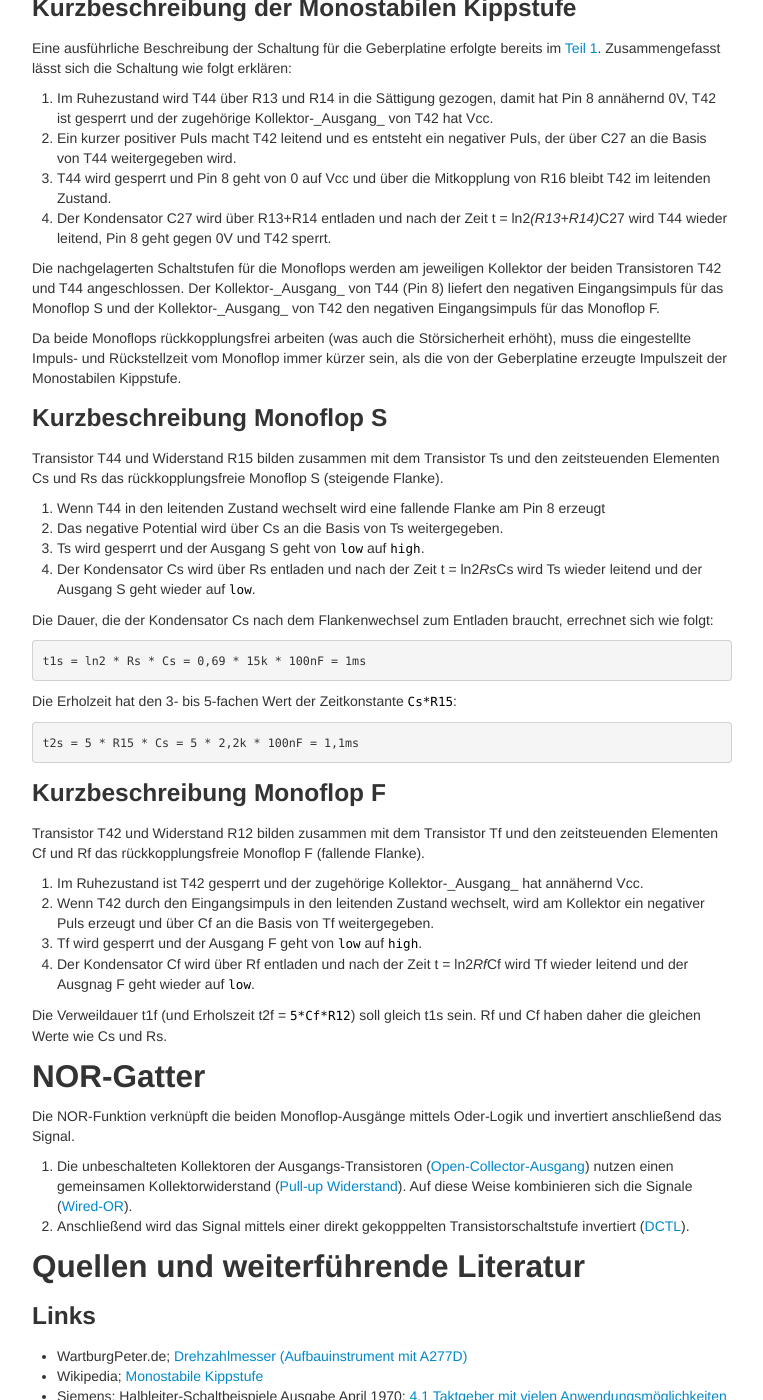
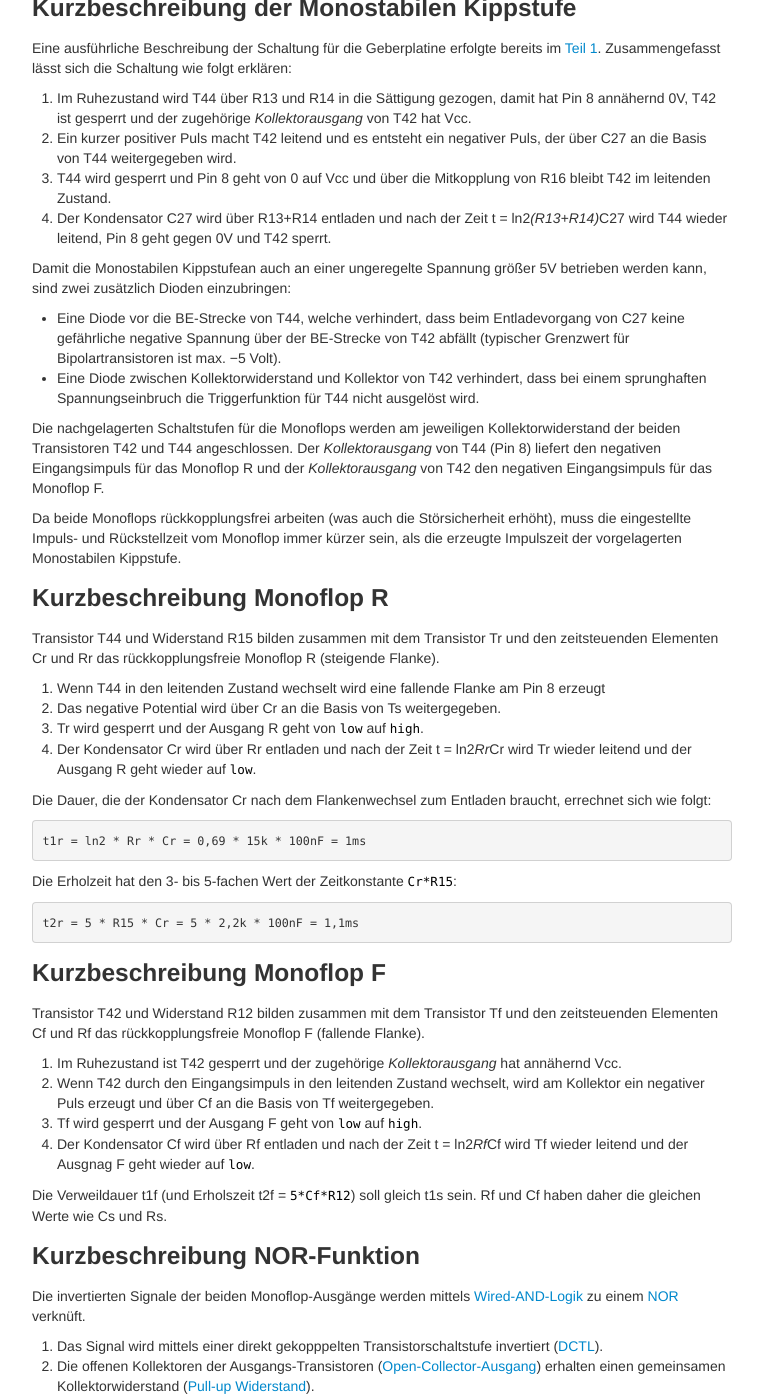
Before and after one commit to brickpool/Speedometer, a Jekyll site: the page built from pages/zuendsignalwandler_3.md, in a window 1280 px wide and 1400 px high, scrolled down 736 px. Shown: the whole window, without its empty margins (258-1021 px from the left). Built offline with Jekyll 4.4.1, drawn with Linux system fonts in a browser that asks for light colours; some of the changed text lies outside the part shown.

Commit message:
Update Page

````diff
--- a/pages/zuendsignalwandler_3.md
+++ b/pages/zuendsignalwandler_3.md
@@ -7,69 +7,73 @@ description: Universal LCD Motorrad Tachometer
 Eine Lösung in diskreter Form ist ebenfalls möglich. Gewünscht sind (negative) Impulse der doppelten Frequenz zum Eingangssignal. Um eine Impulsdopplung zu erzeugen, wird die als Impulsformer wirkende monostabile Kippstufe um zwei Zeitglieder erweitert. Die steigende und fallende Flanke der Monostabilen Kippstufe dienen als Steuerflanken, die auf zwei weitere Zeitglieder wirken. Jedes Zeitglied erzeugt aus der jeweiligen Flanke ein `high`-Signal von 1ms. Die Steuersignale werden anschließend NOR-verknüpft und mittes eines RC-Differenzierers werden die benötigten negative Impulse erzeugt. Folgend die schemtische Darstellung:
 
 ```
-              :           : Monoflop S :             :
-              :           : 1ms        :             :
-                                         ^ Vcc
-                                         |
-                                        .-. Pullup
-                                        | |
-                .-----.      .-----.    '-'   .---.     .----.
-Kl.1 ___        | 1/\ |-----o> 1/\ |<>---+----| 1 |o----|d/dt|----o
- o--|___|--+---->     |      '-----' oc  |    '---'     '----'
-          .-.   |     |      .-----.     |
-          | |   |     |o----o> 1/\ |<>---'
-          '-'   '-----'      '-----' oc
+              :           : Monoflop R :            :
+              :           : 1ms        :            :
+                                             Vcc ^
+                                                 |
+                                                .-. Pullup
+                                                | |
+                .-----.      .-----.  .-----.   '-'
+Kl.1 ___        | 1/\ |-----o> 1/\ |--| >=1 |    |
+ o--|___|--+---->     |      '-----'  |     | OC |   .----.
+          .-.   |     |      .-----.  |     |o<>-+---|d/dt|----o
+          | |   |     |o----o> 1/\ |--|     |        '----'
+          '-'   '-----'      '-----'  '-----'
            |
           ===
-              : Monostab. :            : NOR =       :
-  Eingang-    : Kippstufe : Monoflop F : Wired-OR +  : Differenzierer
-  schutz      : ~ 2,5ms   : /1ms       : NOT         : /500us
+              : Monostab. :            :            :
+  Eingang-    : Kippstufe : Monoflop F : NOR (=NOT+ : Differenzierer
+  schutz      : ~ 2,5ms   : /1ms       : Wired-AND) : /500us
 ```
 
 Laut Definition sind Kippschaltungen digitale Schaltung mit sprunghaftem Übertragungsverhalten, verursacht durch Rückkopplung. Eine Monostabile Kippstufe ohne Mittkoplungswiderstand ist vielleicht keine Kippstufe laut Definition, aber durchaus ein zeitgebendes Schaltungselement. Folgend als Monoflop bezeichnet.
 
 ### Kurzbeschreibung der Monostabilen Kippstufe
 Eine ausführliche Beschreibung der Schaltung für die Geberplatine erfolgte bereits im [Teil 1](zuendsignalwandler_1.html). Zusammengefasst lässt sich die Schaltung wie folgt erklären:
-1. Im Ruhezustand wird T44 über R13 und R14 in die Sättigung gezogen, damit hat Pin 8 annähernd 0V, T42 ist gesperrt und der zugehörige Kollektor-_Ausgang_ von T42 hat Vcc.
+1. Im Ruhezustand wird T44 über R13 und R14 in die Sättigung gezogen, damit hat Pin 8 annähernd 0V, T42 ist gesperrt und der zugehörige _Kollektorausgang_ von T42 hat Vcc.
 2. Ein kurzer positiver Puls macht T42 leitend und es entsteht ein negativer Puls, der über C27 an die Basis von T44 weitergegeben wird.
 3. T44 wird gesperrt und Pin 8 geht von 0 auf Vcc und über die Mitkopplung von R16 bleibt T42 im leitenden Zustand.
 4. Der Kondensator C27 wird über R13+R14 entladen und nach der Zeit t = ln2*(R13+R14)*C27 wird T44 wieder leitend, Pin 8 geht gegen 0V und T42 sperrt.
 
-Die nachgelagerten Schaltstufen für die Monoflops werden am jeweiligen Kollektor der beiden Transistoren T42 und T44 angeschlossen. Der Kollektor-_Ausgang_ von T44 (Pin 8) liefert den negativen Eingangsimpuls für das Monoflop S und der Kollektor-_Ausgang_ von T42 den negativen Eingangsimpuls für das Monoflop F.
+Damit die Monostabilen Kippstufean auch an einer ungeregelte Spannung größer 5V betrieben werden kann, sind zwei zusätzlich Dioden einzubringen:
+- Eine Diode vor die BE-Strecke von T44, welche verhindert, dass beim Entladevorgang von C27 keine gefährliche negative Spannung über der BE-Strecke von T42 abfällt (typischer Grenzwert für Bipolartransistoren ist max. −5 Volt).
+- Eine Diode zwischen Kollektorwiderstand und Kollektor von T42 verhindert, dass bei einem sprunghaften Spannungseinbruch die Triggerfunktion für T44 nicht ausgelöst wird.
 
-Da beide Monoflops rückkopplungsfrei arbeiten (was auch die Störsicherheit erhöht), muss die eingestellte Impuls- und Rückstellzeit vom Monoflop immer kürzer sein, als die von der Geberplatine erzeugte Impulszeit der Monostabilen Kippstufe.
+Die nachgelagerten Schaltstufen für die Monoflops werden am jeweiligen Kollektorwiderstand der beiden Transistoren T42 und T44 angeschlossen. Der _Kollektorausgang_ von T44 (Pin 8) liefert den negativen Eingangsimpuls für das Monoflop R und der _Kollektorausgang_ von T42 den negativen Eingangsimpuls für das Monoflop F.
 
-### Kurzbeschreibung Monoflop S
-Transistor T44 und Widerstand R15 bilden zusammen mit dem Transistor Ts und den zeitsteuenden Elementen Cs und Rs das rückkopplungsfreie Monoflop S (steigende Flanke).
+Da beide Monoflops rückkopplungsfrei arbeiten (was auch die Störsicherheit erhöht), muss die eingestellte Impuls- und Rückstellzeit vom Monoflop immer kürzer sein, als die erzeugte Impulszeit der vorgelagerten Monostabilen Kippstufe.
+
+### Kurzbeschreibung Monoflop R
+Transistor T44 und Widerstand R15 bilden zusammen mit dem Transistor Tr und den zeitsteuenden Elementen Cr und Rr das rückkopplungsfreie Monoflop R (steigende Flanke).
 
 1. Wenn T44 in den leitenden Zustand wechselt wird eine fallende Flanke am Pin 8 erzeugt
-2. Das negative Potential wird über Cs an die Basis von Ts weitergegeben.
-3. Ts wird gesperrt und der Ausgang S geht von `low` auf `high`.
-4. Der Kondensator Cs wird über Rs entladen und nach der Zeit t = ln2*Rs*Cs wird Ts wieder leitend und der Ausgang S geht wieder auf `low`.
+2. Das negative Potential wird über Cr an die Basis von Ts weitergegeben.
+3. Tr wird gesperrt und der Ausgang R geht von `low` auf `high`.
+4. Der Kondensator Cr wird über Rr entladen und nach der Zeit t = ln2*Rr*Cr wird Tr wieder leitend und der Ausgang R geht wieder auf `low`.
 
-Die Dauer, die der Kondensator Cs nach dem Flankenwechsel zum Entladen braucht, errechnet sich wie folgt:
+Die Dauer, die der Kondensator Cr nach dem Flankenwechsel zum Entladen braucht, errechnet sich wie folgt:
 
-    t1s = ln2 * Rs * Cs = 0,69 * 15k * 100nF = 1ms
+    t1r = ln2 * Rr * Cr = 0,69 * 15k * 100nF = 1ms
 
-Die Erholzeit hat den 3- bis 5-fachen Wert der Zeitkonstante `Cs*R15`:
+Die Erholzeit hat den 3- bis 5-fachen Wert der Zeitkonstante `Cr*R15`:
 
-    t2s = 5 * R15 * Cs = 5 * 2,2k * 100nF = 1,1ms
+    t2r = 5 * R15 * Cr = 5 * 2,2k * 100nF = 1,1ms
 
 ### Kurzbeschreibung Monoflop F
 Transistor T42 und Widerstand R12 bilden zusammen mit dem Transistor Tf und den zeitsteuenden Elementen Cf und Rf das rückkopplungsfreie Monoflop F (fallende Flanke).
 
-1. Im Ruhezustand ist T42 gesperrt und der zugehörige Kollektor-_Ausgang_ hat annähernd Vcc.
+1. Im Ruhezustand ist T42 gesperrt und der zugehörige _Kollektorausgang_ hat annähernd Vcc.
 2. Wenn T42 durch den Eingangsimpuls in den leitenden Zustand wechselt, wird am Kollektor ein negativer Puls erzeugt und über Cf an die Basis von Tf weitergegeben.
 3. Tf wird gesperrt und der Ausgang F geht von `low` auf `high`.
 4. Der Kondensator Cf wird über Rf entladen und nach der Zeit t = ln2*Rf*Cf wird Tf wieder leitend und der Ausgnag F geht wieder auf `low`.
 
 Die Verweildauer t1f (und Erholszeit t2f = `5*Cf*R12`) soll gleich t1s sein. Rf und Cf haben daher die gleichen Werte wie Cs und Rs.
 
-## NOR-Gatter
-Die NOR-Funktion verknüpft die beiden Monoflop-Ausgänge mittels Oder-Logik und invertiert anschließend das Signal.
+### Kurzbeschreibung NOR-Funktion
+Die invertierten Signale der beiden Monoflop-Ausgänge werden mittels [Wired-AND-Logik](http://de.wikipedia.org/wiki/Wired-AND) zu einem [NOR](http://www.play-hookey.com/digital_experiments/dtl/dtl_nor2.html) verknüft.
 
-1. Die unbeschalteten Kollektoren der Ausgangs-Transistoren ([Open-Collector-Ausgang](http://de.wikipedia.org/wiki/Open-Collector-Ausgang)) nutzen einen gemeinsamen Kollektorwiderstand  ([Pull-up Widerstand](http://de.wikipedia.org/wiki/Open_circuit#Pull-up)). Auf diese Weise kombinieren sich die Signale ([Wired-OR](http://de.wikipedia.org/wiki/Wired-OR)).
-2. Anschließend wird das Signal mittels einer direkt gekopppelten Transistorschaltstufe invertiert ([DCTL](http://en.wikipedia.org/wiki/Direct-coupled_transistor_logic)).
+1. Das Signal wird mittels einer direkt gekopppelten Transistorschaltstufe invertiert ([DCTL](http://en.wikipedia.org/wiki/Direct-coupled_transistor_logic)).
+2. Die offenen Kollektoren der Ausgangs-Transistoren ([Open-Collector-Ausgang](http://de.wikipedia.org/wiki/Open-Collector-Ausgang)) erhalten einen gemeinsamen Kollektorwiderstand ([Pull-up Widerstand](http://de.wikipedia.org/wiki/Open_circuit#Pull-up)).
 
 ## Quellen und weiterführende Literatur
 
@@ -78,7 +82,6 @@ Die NOR-Funktion verknüpft die beiden Monoflop-Ausgänge mittels Oder-Logik und
 - Wikipedia; [Monostabile Kippstufe](http://de.wikipedia.org/wiki/Monostabile_Kippstufe)
 - Siemens; Halbleiter-Schaltbeispiele Ausgabe April 1970; [4.1 Taktgeber mit vielen Anwendungsmöglichkeiten](http://www.fingers-welt.de/info/siemens_schaltbeispiele_1970_1.pdf)
 - Texas Instruments; Design and Application of Transistor Switching Circuits; [14 Pulse-generating and Pulse-shaping Networks](http://archive.org/details/DesignAndApplicationOfTransistorSwitchingCircuits/page/n279)
-- National Instruments; [Introduction to Wired-OR Outputs and Open-Collector Circuits](http://www.ni.com/white-paper/3544/en/)
 - Elektronik-Kompendium; [Vom passiven RC- zum passiven RCD-Hochpassfilter/Differenzierer](http://www.elektronik-kompendium.de/public/schaerer/rcdhp.htm)
 - Elektroniktutor.de; [Impulsformung mittels RC-Hochpass](https://elektroniktutor.de/analogtechnik/differz.html)
 
````
